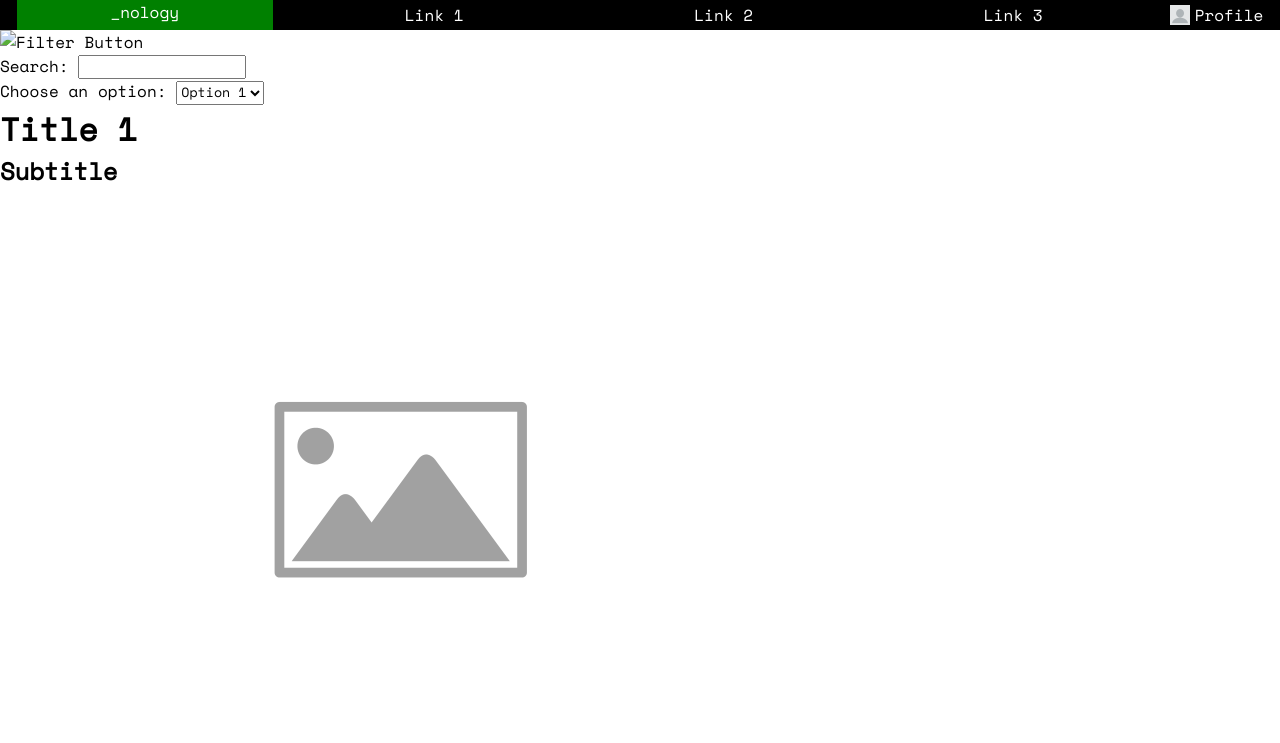
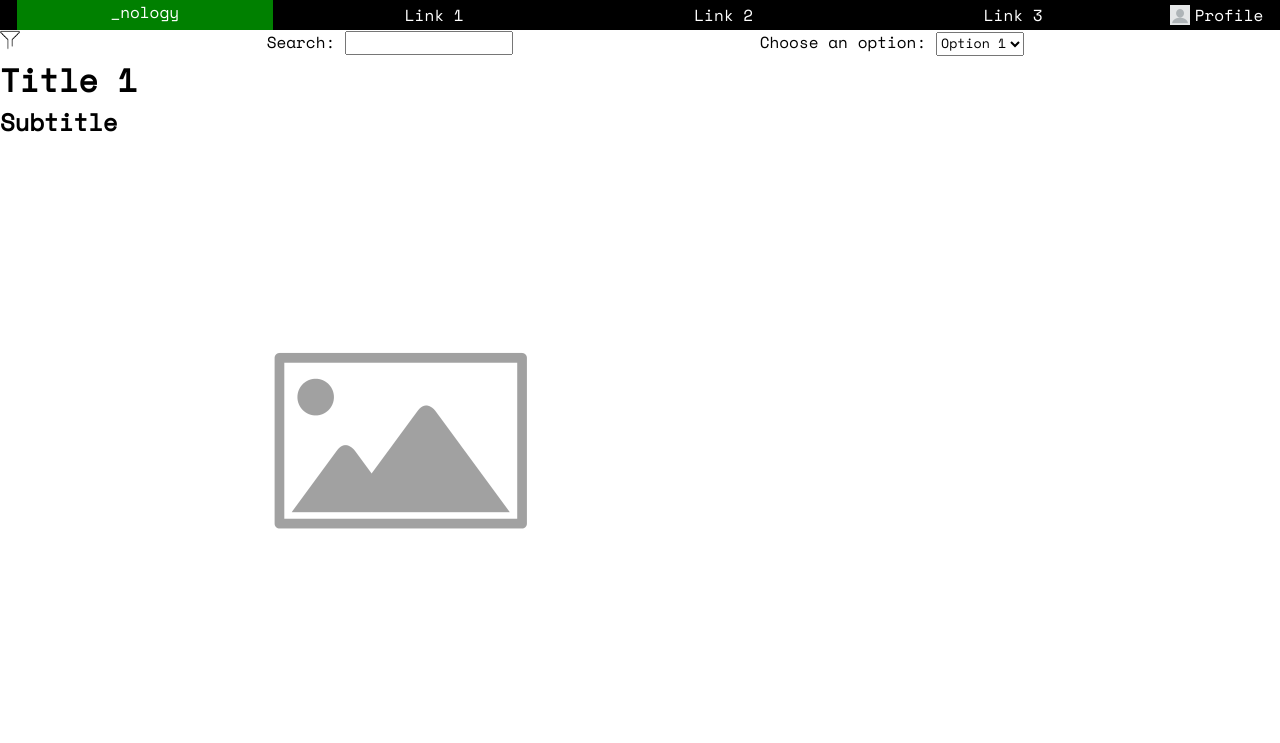
Before and after one commit to aimanwahizam/flexbox-challange, a plain HTML site: page index.html in a window 1280 px wide. Shown: the top 743 px of the page. Drawn offline with nearby package versions, Linux system fonts and the light colour scheme.

Commit message:
section styling

```diff
--- a/index.html
+++ b/index.html
@@ -13,12 +13,18 @@
       <a href="#">Link 1</a>
       <a href="#">Link 2</a>
       <a href="#">Link 3</a>
-      <span id="profile-link"><img src="./images/blank-profile-picture-g35c100f69_640.png" alt="Profile" id="profile-picture"><a href="#">Profile</a></span>
+      <span id="profile-link"
+        ><img
+          src="./images/blank-profile-picture-g35c100f69_640.png"
+          alt="Profile"
+          id="profile-picture"
+        /><a href="#">Profile</a></span
+      >
     </nav>
 
     <section>
-      <img src="" alt="Filter Button" />
-      <div id="search-bar">
+      <img src="./images/filter.png" alt="Filter Button" id="filter-button" />
+      <div id="bar">
         <label>Search:</label>
         <input type="text" />
       </div>
--- a/style.css
+++ b/style.css
@@ -36,3 +36,15 @@ a {
     display: flex;
     align-items: center;
 }
+
+section {
+    display: flex;
+    flex-direction: row;
+    justify-content: space-between;
+    width: 80%;
+}
+
+
+#filter-button {
+    height: 20px;
+}
```
Also changed, not shown: images/filter.png (added).
